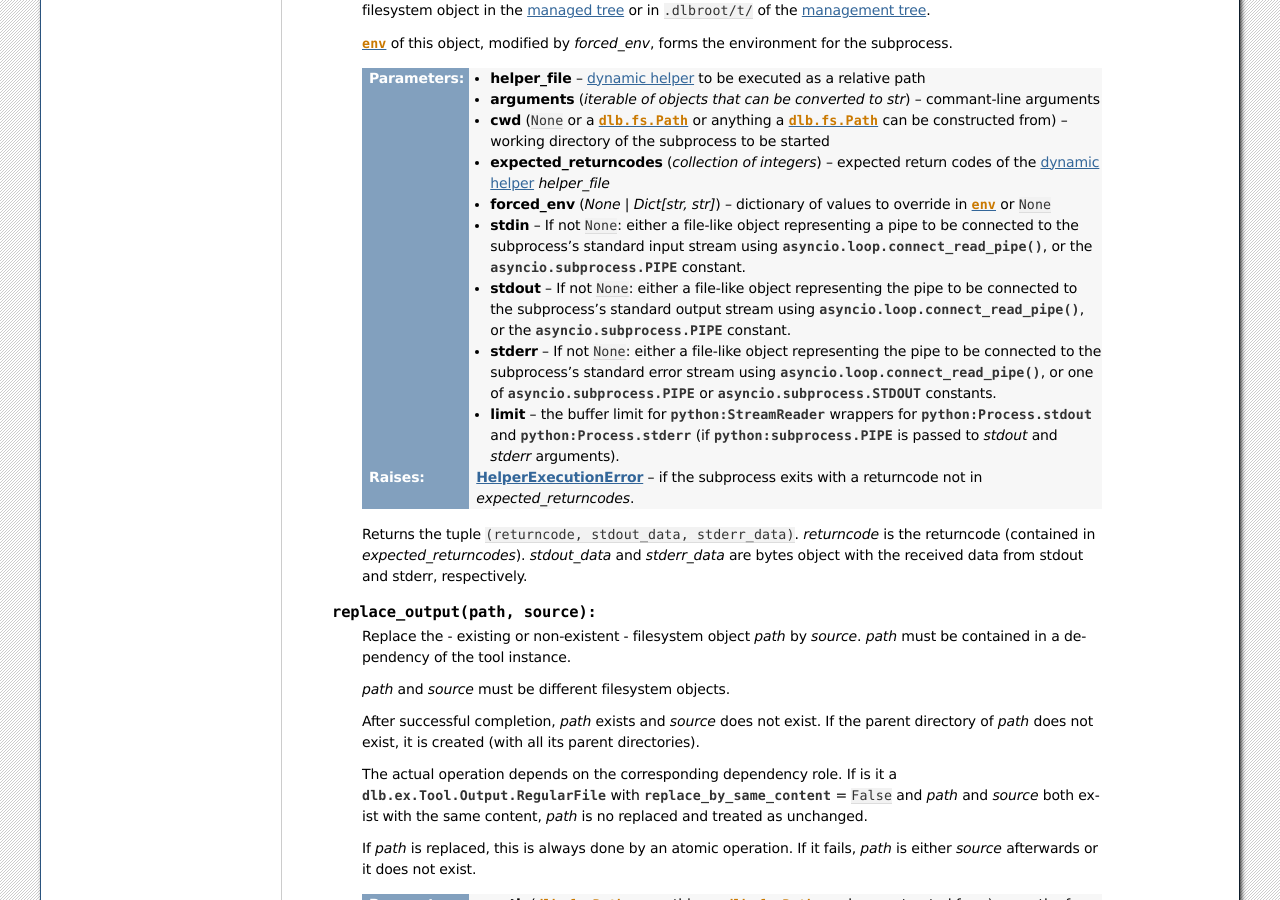
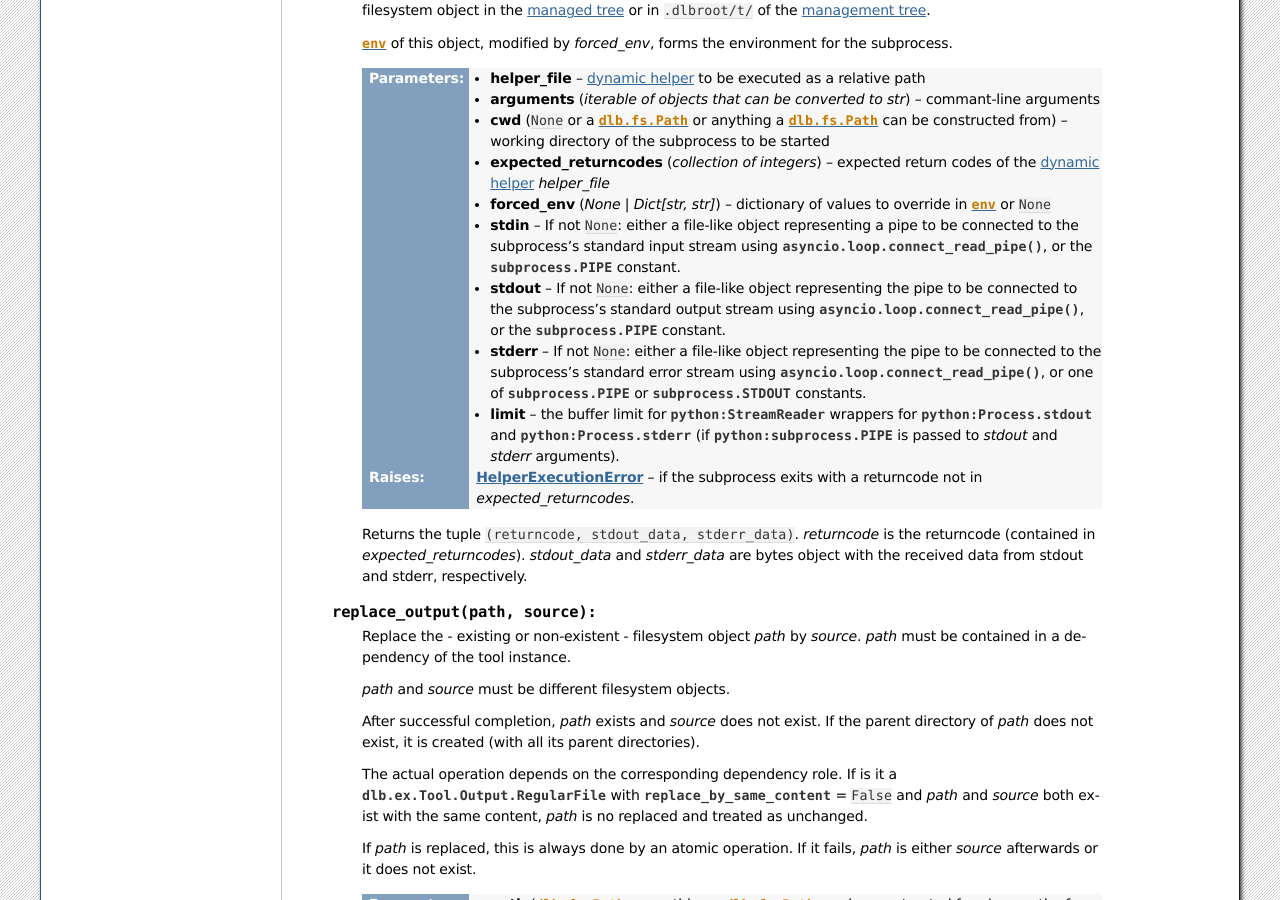
Before and after one commit to dlu-ch/dlb, a Sphinx documentation site: the page built from doc/ex_tool.rst, in a window 1280 px wide and 900 px high, scrolled down 3506 px. Built offline with Sphinx 7.4.7, drawn with Linux system fonts in a browser that asks for light colours.

Commit message:
Replace asyncio.subprocess.* by subprocess.*

```diff
--- a/doc/ex_tool.rst
+++ b/doc/ex_tool.rst
@@ -226,19 +226,19 @@ methods related to :term:`dynamic helpers <dynamic helper>` and dependencies.
       :param stdin:
          If not ``None``:
          either a file-like object representing a pipe to be connected to the subprocess’s standard input stream using
-         :meth:`asyncio.loop.connect_read_pipe()`, or the :const:`asyncio.subprocess.PIPE` constant.
+         :meth:`asyncio.loop.connect_read_pipe()`, or the :data:`subprocess.PIPE` constant.
       :param stdout:
          If not ``None``:
          either a file-like object representing the pipe to be connected to the subprocess’s standard output stream
-         using :meth:`asyncio.loop.connect_read_pipe()`, or the :const:`asyncio.subprocess.PIPE` constant.
+         using :meth:`asyncio.loop.connect_read_pipe()`, or the :data:`subprocess.PIPE` constant.
       :param stderr:
          If not ``None``:
          either a file-like object representing the pipe to be connected to the subprocess’s standard error stream using
-         :meth:`asyncio.loop.connect_read_pipe()`, or one of :const:`asyncio.subprocess.PIPE` or
-         :const:`asyncio.subprocess.STDOUT` constants.
+         :meth:`asyncio.loop.connect_read_pipe()`, or one of :data:`subprocess.PIPE` or
+         :data:`subprocess.STDOUT` constants.
       :param limit:
          the buffer limit for :class:`python:StreamReader` wrappers for :attr:`python:Process.stdout` and
-         :attr:`python:Process.stderr` (if :attr:`python:subprocess.PIPE` is passed to *stdout* and *stderr*
+         :attr:`python:Process.stderr` (if :data:`python:subprocess.PIPE` is passed to *stdout* and *stderr*
          arguments).
 
       :raises HelperExecutionError: if the subprocess exits with a returncode not in *expected_returncodes*.
```
Also changed, not shown: doc/di.rst (+5 -5 lines), 3 other files.
